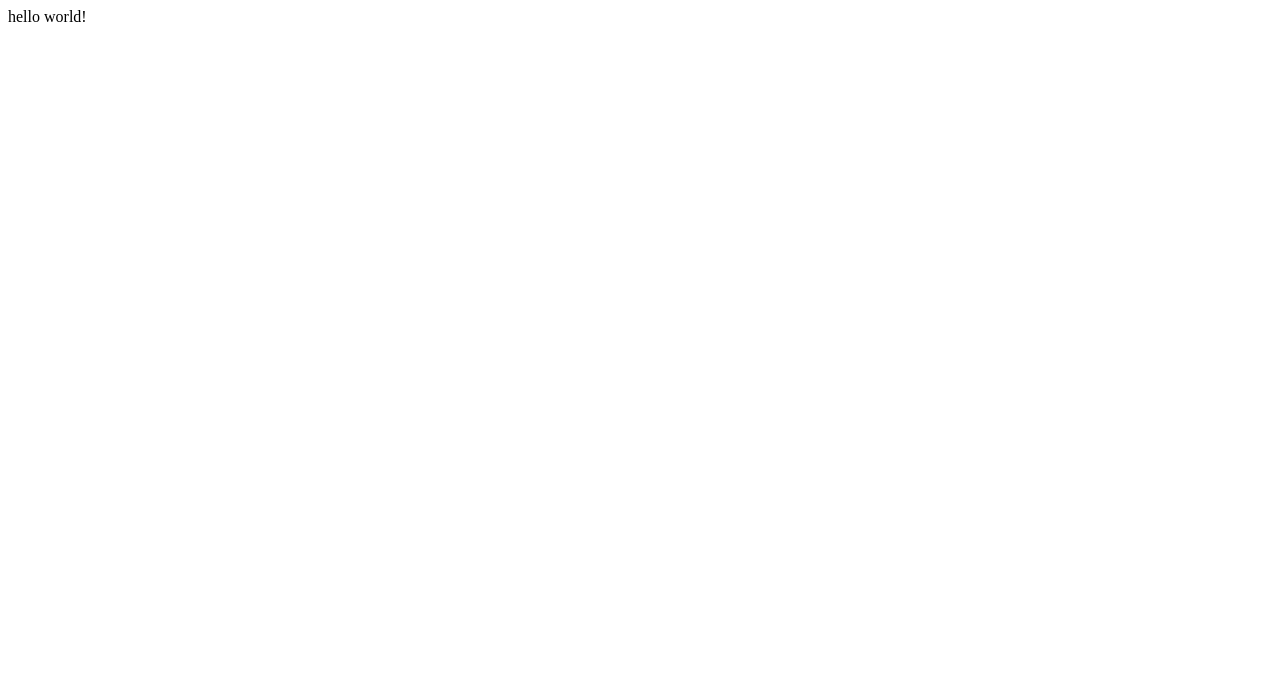
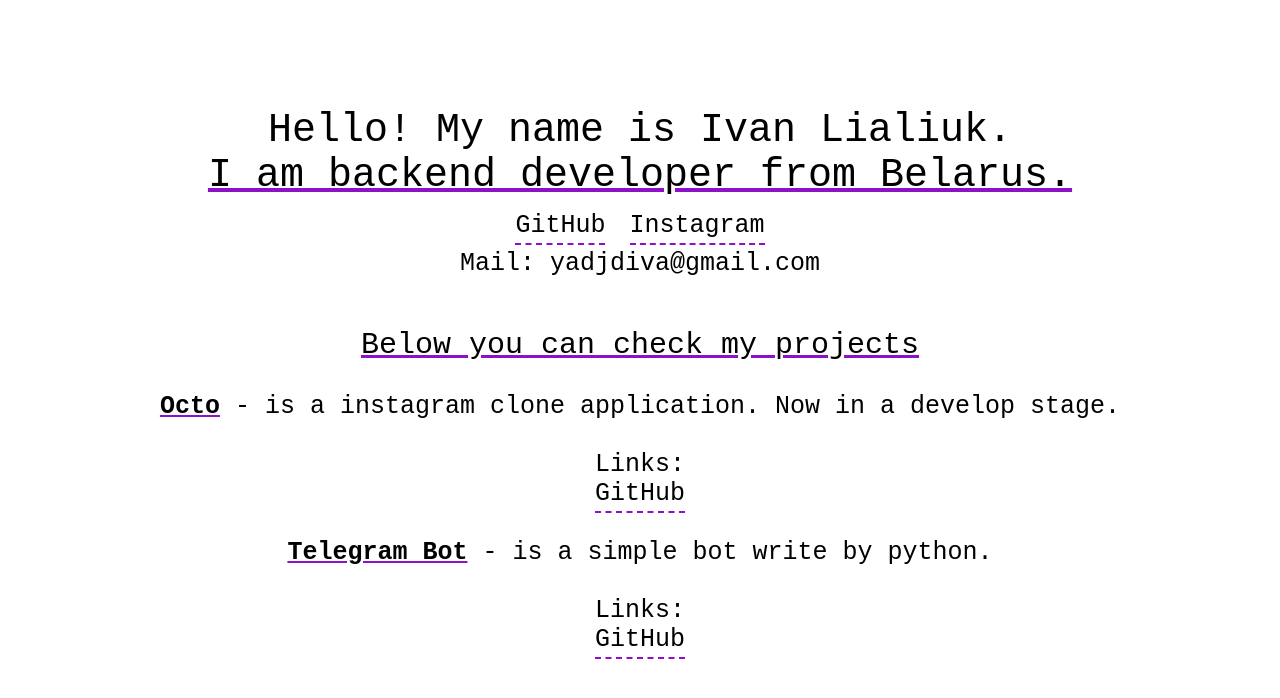
Before and after one commit to luvlqq/luvlqq.github.io, a plain HTML site: page index.html in a window 1280 px wide. Drawn offline with Linux system fonts and the light colour scheme.

Commit message:
new_watch

```diff
--- a/index.html
+++ b/index.html
@@ -4,9 +4,49 @@
     <meta charset="UTF-8">
     <meta http-equiv="X-UA-Compatible" content="IE=edge">
     <meta name="viewport" content="width=device-width, initial-scale=1.0">
+    <link rel="stylesheet" href="style.css">
+    <link rel="preconnect" href="https://fonts.googleapis.com">
+    <link rel="preconnect" href="https://fonts.gstatic.com" crossorigin>
+    <link href="https://fonts.googleapis.com/css2?family=Inconsolata:wdth,wght@100.5,305&display=swap" rel="stylesheet">
     <title>DjDiva</title>
 </head>
 <body>
-    hello world!
+    <div class = 'my_info'>
+        Hello! My name is Ivan Lialiuk.
+    </div>
+
+    <div class = 'speciality'>
+        I am backend developer from Belarus.
+    </div>
+
+    <div class="my_contacts">
+        <a href="https://github.com/OhMyLuaL">GitHub</a>
+        <a href="https://www.instagram.com/yvnglual/">Instagram</a>
+        <p>Mail: yadjdiva@gmail.com</p>
+    </div>
+
+    <div class="prew_proj">
+        Below you can check my projects
+    </div>
+
+    <div class="project">
+        <b>Octo</b> - is a instagram clone application. Now in a develop stage.<br><br>
+        Links:<br>
+        <div class="links">
+            <a href="github.com">
+                GitHub
+            </a>
+        </div>
+    </div>
+    <div class="project">
+        <b>Telegram Bot</b> - is a simple bot write by python.<br><br>
+        Links:<br>
+        <div class = 'links'>
+            <a href="github.com">
+                GitHub
+            </a>
+        </div>
+
+    </div>
 </body>
 </html>
--- /dev/null
+++ b/style.css
@@ -0,0 +1,60 @@
+.my_info{
+    font-family: 'Inconsolata', monospace;
+    text-align: center;
+    font-size: 40px;
+    padding-top: 100px;
+}
+
+.my_contacts{
+    font-family: 'Inconsolata', monospace;
+    text-align: center;
+    font-size: 40px;
+    margin-top: 1px;
+}
+
+.speciality{
+    font-family: 'Inconsolata', monospace;
+    text-align: center;
+    font-size: 40px;
+    text-decoration-line:underline;
+    text-decoration-color:rgb(141, 16, 203) ;
+}
+
+.prew_proj{
+    font-family: 'Inconsolata', monospace;
+    text-align: center;
+    font-size: 30px;
+    margin-top: 50px;
+    text-decoration-line:underline;
+    text-decoration-color:rgb(141, 16, 203)
+}
+
+.project{
+    font-family: 'Inconsolata', monospace;
+    text-align: center;
+    font-size: 25px;
+    margin-top: 30px;
+}
+
+a{
+    font-family: 'Inconsolata', monospace;
+    text-align: center;
+    font-size: 25px;
+    color: black;
+    text-decoration: none;
+    border-bottom: 2px dashed rgb(141, 16, 203);
+    padding-bottom: 3px;
+}
+
+p{
+    font-family: 'Inconsolata', monospace;
+    text-align: center;
+    font-size: 25px;
+    color: black;
+    margin-top: 5px;
+}
+
+b{
+    text-decoration-line:underline;
+    text-decoration-color:rgb(141, 16, 203)
+}
```
